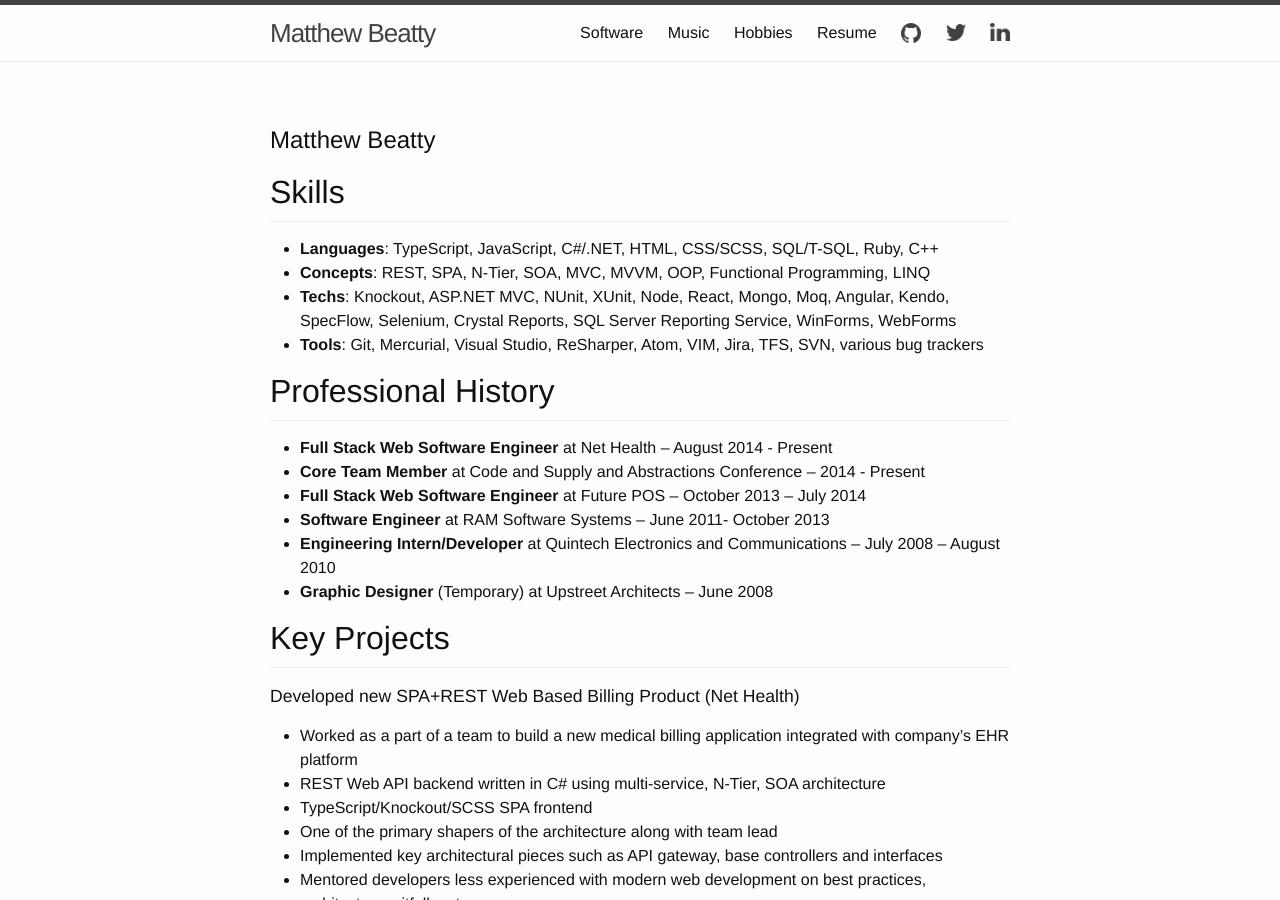
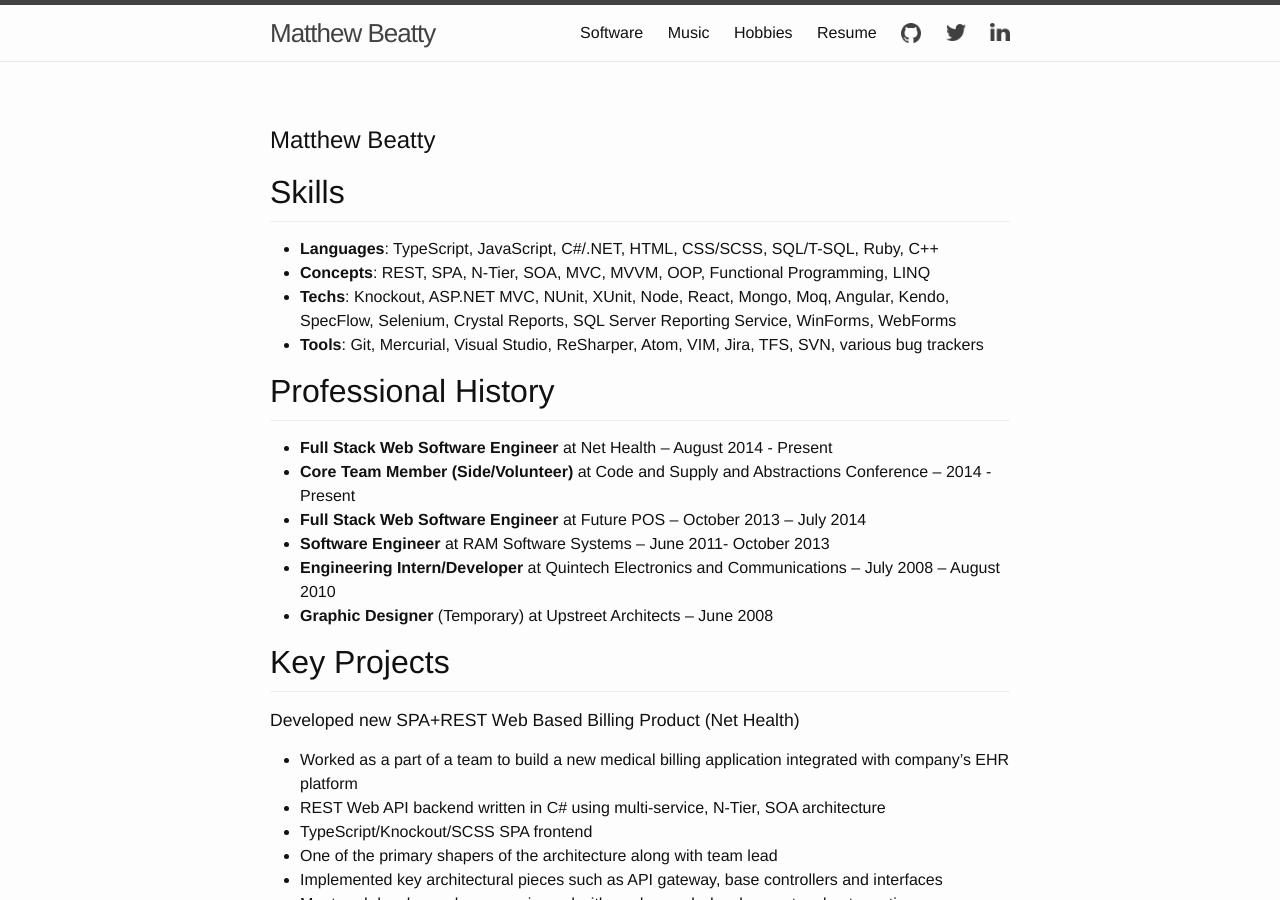
Before and after one commit to beattyml1/beattyml1.github.io, a Jekyll site: the page built from resume.md, in a window 1280 px wide and 900 px high. Built offline with Jekyll 4.4.1, drawn with Linux system fonts in a browser that asks for light colours.

Commit message:
Update resume.md

```diff
--- a/resume.md
+++ b/resume.md
@@ -15,7 +15,7 @@ Skills
 Professional History
 ------------------
 - **Full Stack Web Software Engineer** at Net Health – August 2014 - Present
-- **Core Team Member** at Code and Supply and Abstractions Conference – 2014 - Present
+- **Core Team Member (Side/Volunteer)** at Code and Supply and Abstractions Conference – 2014 - Present
 - **Full Stack Web Software Engineer** at Future POS – October 2013 – July 2014
 - **Software Engineer** at RAM Software Systems – June 2011- October 2013
 - **Engineering Intern/Developer** at Quintech Electronics and Communications – July 2008 – August 2010
```
